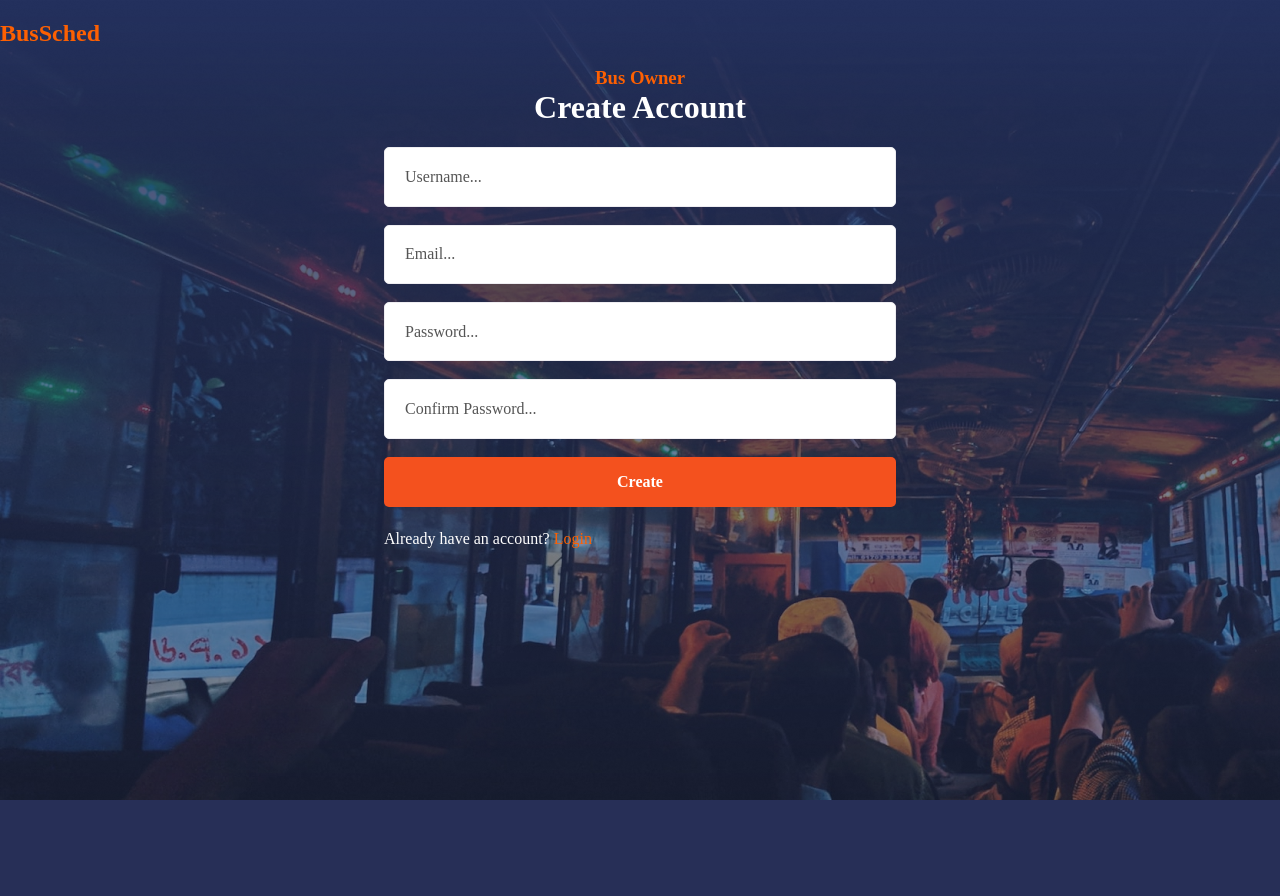
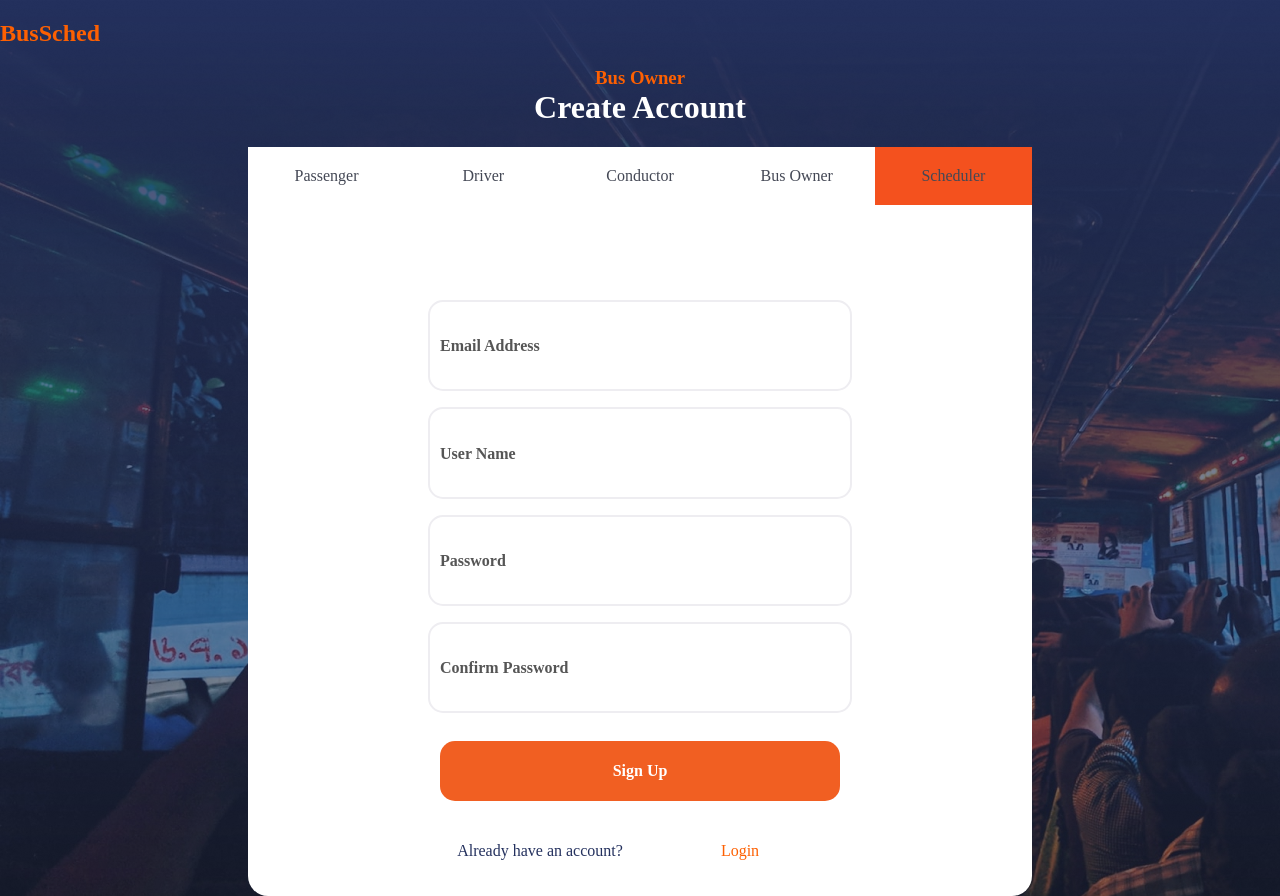
Before and after one commit to Samitha-001/Bus-Schedule-Management-Sysetm, a PHP site: page /Bus-Schedule-Management-System/ownersignup in a window 1280 px wide. Before the commit the page ends 800 px from the top, so only its background shows below. Run offline with PHP 8.4, Linux system fonts and the light colour scheme.

Commit message:
updated owner signup

```diff
--- a/BusSched/app/views/ownersignup.view.php
+++ b/BusSched/app/views/ownersignup.view.php
@@ -16,30 +16,165 @@
     <h1 style="text-align:center">Create Account</h1>
 
 <!-- SIGN UP FORM - BUS OWNER -->
-  <form method="post">
+  <main class="sec1">
+    <div class="mytabs">
+      <input type="radio" id="passenger" name="mytabs" checked="checked">
+      <label for="passenger"><a href="<?= ROOT ?>/passengersignup">Passenger</a></label>
+      <div class="tab form-bg center">
+        <form action="" class=" sign-up-form" method="post">
+          <h2 class="title">Sign up</h2>
+          <div class="input-field">
+            <input type="email" placeholder="Email Address" name="email">
+          </div>
 
-    <div class="form_bg center">
+          <div class="input-field">
+            <input type="text" placeholder="User Name" name="username">
+          </div>
 
-      <div>
-        <input name="username" type="text" class="form-control" id="username" placeholder="Username..."><br><br>
-        <input name="email" type="email" class="form-control" id="floatingInput" placeholder="Email..."><br><br>
-        <input name="password" type="password" class="form-control" id="floatingPassword" placeholder="Password..."><br><br>
-        <input name="pwdRepeat" type="password" class="form-control" id="pwdRepeat" placeholder="Confirm Password...">
-        <br>
-        <br>
-        <button class="button-orange" type="submit">Create</button><br><br>
+          <div class="input-field">
+            <input type="password" placeholder="Password" name="password">
+          </div>
 
-        <div class="errors">
-        <?php if(!empty($errors)):?>
-        <?= implode("<br>", $errors)?>
-        <?php endif;?>
-        </div>
+          <div class="input-field">
+            <input type="password" placeholder="Confirm Password" name="pwdRepeat">
+          </div>
+
+          <input type="submit" class="btn" name="signup" value="Sign Up">
+
+          <div class="errors">
+            <?php if (!empty($errors)): ?>
+            <?= implode("<br>", $errors) ?>
+              <?php endif; ?>
+          </div>
+
+          <div class="create_account">
+            <p>Already have an account?</p>
+            <p><a href="#">Login</a></p>
+          </div>
+
+        </form>
       </div>
+      <input type="radio" id="driver" name="mytabs" checked="checked">
+      <label for="driver"><a href="<?= ROOT ?>/driversignup">Driver</a></label>
+      <div class="tab">
+        <form action="" class="sign-up-form" method="post">
+          <h2 class="title">Sign up</h2>
+          <div class="input-field">
+            <input type="email" placeholder="Email Address" name="email">
+          </div>
+          <div class="input-field">
+            <input type="text" placeholder="User Name" name="username">
+          </div>
+          <div class="input-field">
+            <input type="password" placeholder="Password" name="password">
+          </div>
+          <div class="input-field">
+            <input type="password" placeholder="Confirm Password" name="pwdRepeat">
+          </div>
+          <input type="submit" class="btn" name="signup" value="Sign Up">
+          <div class="errors">
+            <?php if (!empty($errors)): ?>
+            <?= implode("<br>", $errors) ?>
+              <?php endif; ?>
+          </div>
+          <div class="create_account">
+            <p>Already have an account?</p>
+            <p><a href="#">Login</a></p>
+          </div>
+        </form>
+      </div>
+      <input type="radio" id="conductor" name="mytabs" checked="checked">
+      <label for="conductor"><a href="<?= ROOT ?>/conductorsignup">Conductor</a></label>
+      <div class="tab">
+        <form action="" class="sign-up-form" method="post">
+          <h2 class="title">Sign up</h2>
+          <div class="input-field">
+            <input type="email" placeholder="Email Address" name="email">
+          </div>
+          <div class="input-field">
+            <input type="text" placeholder="User Name" name="username">
+          </div>
+          <div class="input-field">
+            <input type="password" placeholder="Password" name="password">
+          </div>
+          <div class="input-field">
+            <input type="password" placeholder="Confirm Password" name="pwdRepeat">
+          </div>
+          <input type="submit" class="btn" name="signup" value="Sign Up">
+          <div class="errors">
+            <?php if (!empty($errors)): ?>
+            <?= implode("<br>", $errors) ?>
+              <?php endif; ?>
+          </div>
+          <div class="create_account">
+            <p>Already have an account?</p>
+            <p><a href="#">Login</a></p>
+          </div>
+        </form>
+      </div>
+      <input type="radio" id="owner" name="mytabs" checked="checked">
+      <label for="owner"><a href="<?= ROOT ?>/ownersignup">Bus Owner</a></label>
+      <div class="tab">
+        <form action="" class="sign-up-form" method="post">
+          <h2 class="title">Sign up</h2>
+          <div class="input-field">
+            <input type="email" placeholder="Email Address" name="email">
+          </div>
+          <div class="input-field">
+            <input type="text" placeholder="User Name" name="username">
+          </div>
+          <div class="input-field">
+            <input type="password" placeholder="Password" name="password">
+          </div>
+          <div class="input-field">
+            <input type="password" placeholder="Confirm Password" name="pwdRepeat">
+          </div>
+          <input type="submit" class="btn" name="signup" value="Sign Up">
+          <div class="errors">
+            <?php if (!empty($errors)): ?>
+            <?= implode("<br>", $errors) ?>
+              <?php endif; ?>
+          </div>
+          <div class="create_account">
+            <p>Already have an account?</p>
+            <p><a href="#">Login</a></p>
+          </div>
+        </form>
+      </div>
+      <input type="radio" id="scheduler" name="mytabs" checked="checked">
+      <label for="scheduler"><a href="<?= ROOT ?>/schedulersignup">Scheduler</a></label>
+      <div class="tab">
+        <form action="" class="sign-up-form" method="post">
+          <h2 class="title">Sign up</h2>
+          <div class="input-field">
+            <input type="email" placeholder="Email Address" name="email">
+          </div>
+          <div class="input-field">
+            <input type="text" placeholder="User Name" name="username">
+          </div>
+          <div class="input-field">
+            <input type="password" placeholder="Password" name="password">
+          </div>
+          <div class="input-field">
+            <input type="password" placeholder="Confirm Password" name="pwdRepeat">
+          </div>
+          <input type="submit" class="btn" name="signup" value="Sign Up">
+          <div class="errors">
+            <?php if (!empty($errors)): ?>
+            <?= implode("<br>", $errors) ?>
+              <?php endif; ?>
+          </div>
+          <div class="create_account">
+            <p>Already have an account?</p>
+            <p><a href="<?= ROOT ?>/schedulerlogin">Login</a></p>
+          </div>
+        </form>
+      </div>
+    </div>
+  </main>
 
-    </div>
 
-  <div class="form_footer center">Already have an account? <a href="<?=ROOT?>/ownerlogin">Login</a></div>
-  </form>
+
 
 </body>
 </html>
```
